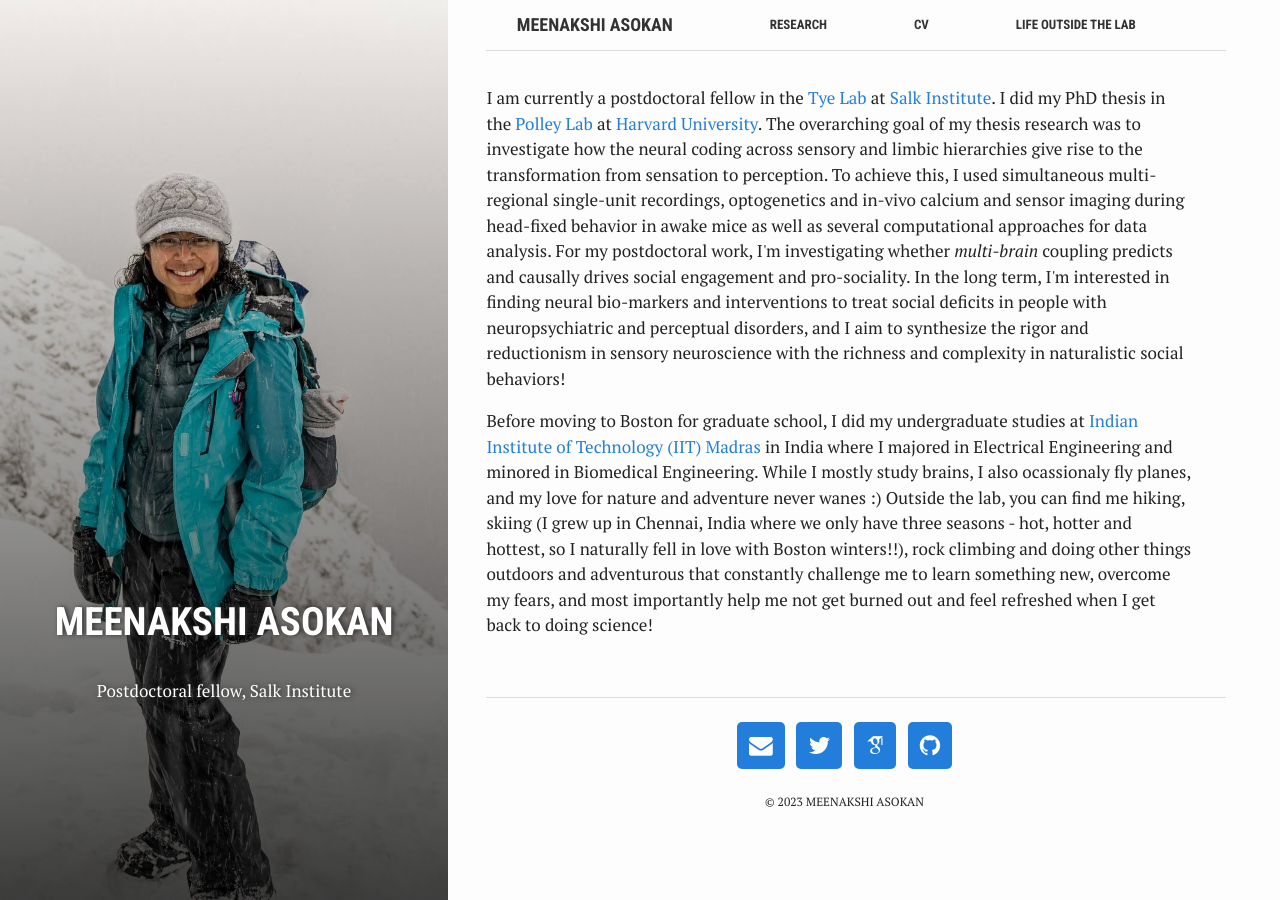
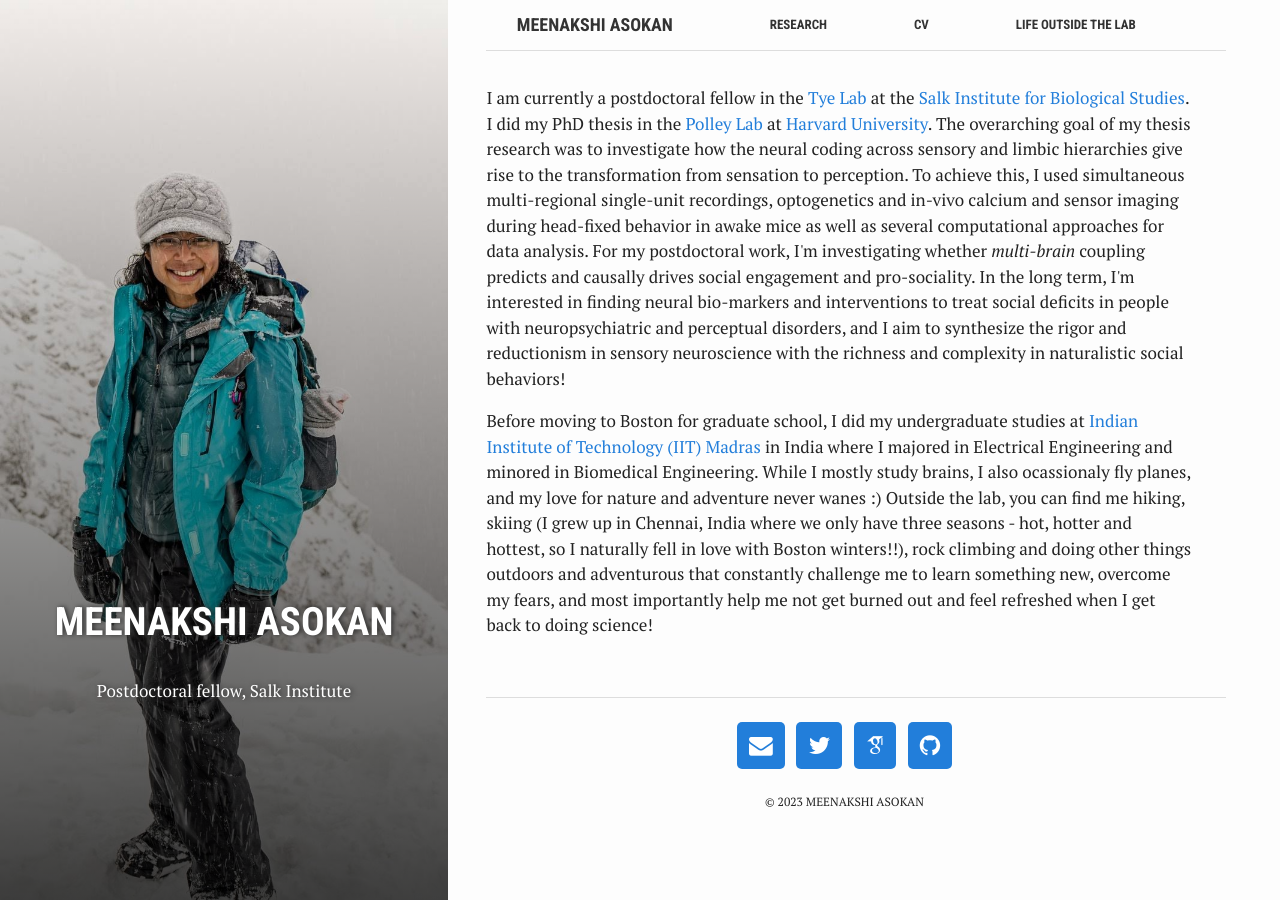
Before and after one commit to Meenakshi-Asokan/Meenakshi-Asokan.github.io, a Jekyll site: the page built from index.html, in a window 1280 px wide. Built offline with Jekyll 4.4.1, drawn with Linux system fonts in a browser that asks for light colours; nearby versions of some CDN libraries; some web fonts are replaced; library files that are not in the unit come from our copies.

Commit message:
Update index.html

```diff
--- a/index.html
+++ b/index.html
@@ -7,7 +7,7 @@ summary: "Postdoctoral fellow, Salk Institute"
 ---
 
 <p>
-  I am currently a postdoctoral fellow in the <a href="https://tyelab.org/">Tye Lab</a> at <a href="https://www.salk.edu/">Salk Institute</a>.
+  I am currently a postdoctoral fellow in the <a href="https://tyelab.org/">Tye Lab</a> at the <a href="https://www.salk.edu/">Salk Institute for Biological Studies</a>.
   I did my PhD thesis in the <a href="https://scholar.harvard.edu/polleylab">Polley Lab</a>
   at <a href="http://dms.hms.harvard.edu/shbt/">Harvard University</a>.
   The overarching goal of my thesis research was to investigate how the neural coding across
```
